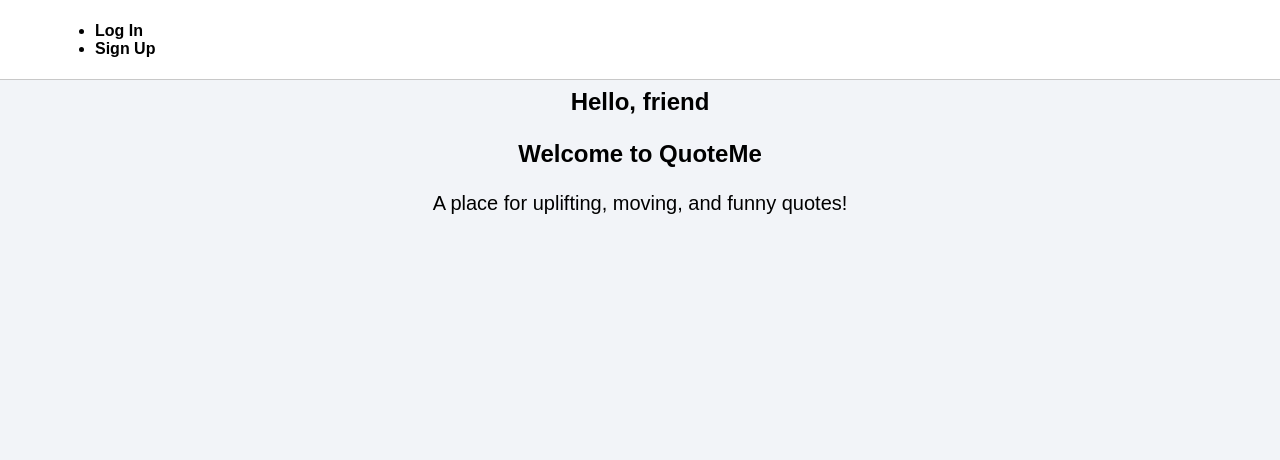
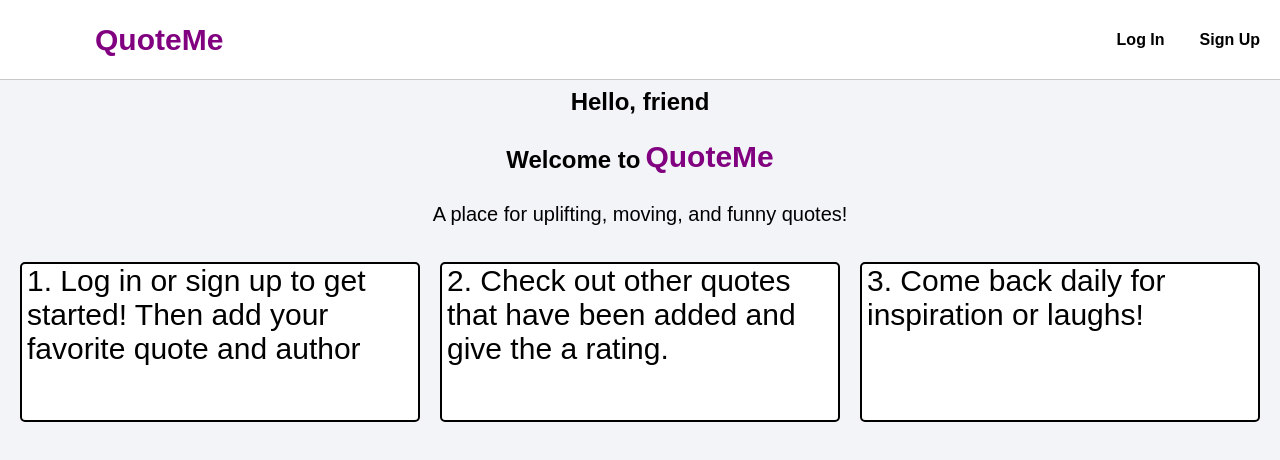
Before and after one commit to jpastine/quote-me-front-end, a React (Vite) app: page / in a window 1280 px wide. Shown: the top 460 px of the page. Built offline with nearby package versions, Linux system fonts and the light colour scheme; no server answers; a web font is replaced by a local one.

Commit message:
edit landing page, add instructions

```diff
--- a/src/components/NavBar/NavBar.tsx
+++ b/src/components/NavBar/NavBar.tsx
@@ -34,8 +34,18 @@ const NavBar = (props: NavBarProps): JSX.Element => {
         </ul>
       :
         <ul>
+          <div className='container'>
+            <div className='left'>
+              <li id='title'>QuoteMe</li>
+            </div>
+            <div className='right'>
           <li><NavLink to="/login">Log In</NavLink></li>
           <li><NavLink to="/signup">Sign Up</NavLink></li>
+
+            </div>
+
+
+          </div>
         </ul>
       }
     </nav>
--- a/src/pages/Landing/Landing.module.css
+++ b/src/pages/Landing/Landing.module.css
@@ -3,3 +3,39 @@
   align-items: center;
   flex-direction: column;
 }
+
+h1{
+  display: flex;
+  flex-direction: row;
+  align-items: center;
+
+}
+
+.landing {
+  margin-left: 5px;
+  margin-bottom: 5px;
+}
+
+.instructions {
+  border: 2px solid black;
+  border-radius: 5px;
+  background-color: white;
+  font-size: 30px;
+  margin: 10px 10px 10px 10px;
+  padding: 0px 0px 0px 5px;
+  width: 400px;
+  justify-content: space-around;
+
+}
+
+.landingContainer {
+  display: flex;
+  flex-wrap: wrap;
+  flex-direction: row;
+  /* flex-flow: row; */
+  width: auto;
+  justify-content: center;
+  height: 180px;
+  margin: 10px 10px 10px 10px;
+
+}
--- a/src/pages/Landing/Landing.tsx
+++ b/src/pages/Landing/Landing.tsx
@@ -14,8 +14,13 @@ const Landing = (props: LandingProps): JSX.Element => {
   return (
     <main className={styles.container}>
       <h1>Hello, {user ? user.name : 'friend'}</h1>
-      <h1>Welcome to QuoteMe</h1>
+      <h1>Welcome to <div id='title' className={styles.landing}> QuoteMe</div></h1>
       <h2>A place for uplifting, moving, and funny quotes!</h2>
+      <div className={styles.landingContainer}>
+        <div className={styles.instructions}>1. Log in or sign up to get started! Then add your favorite quote and author</div>
+        <div className={styles.instructions}>2. Check out other quotes that have been added and give the a rating.</div>
+        <div className={styles.instructions}>3. Come back daily for inspiration or laughs!</div>
+      </div>
     </main>
   )
 }
```
